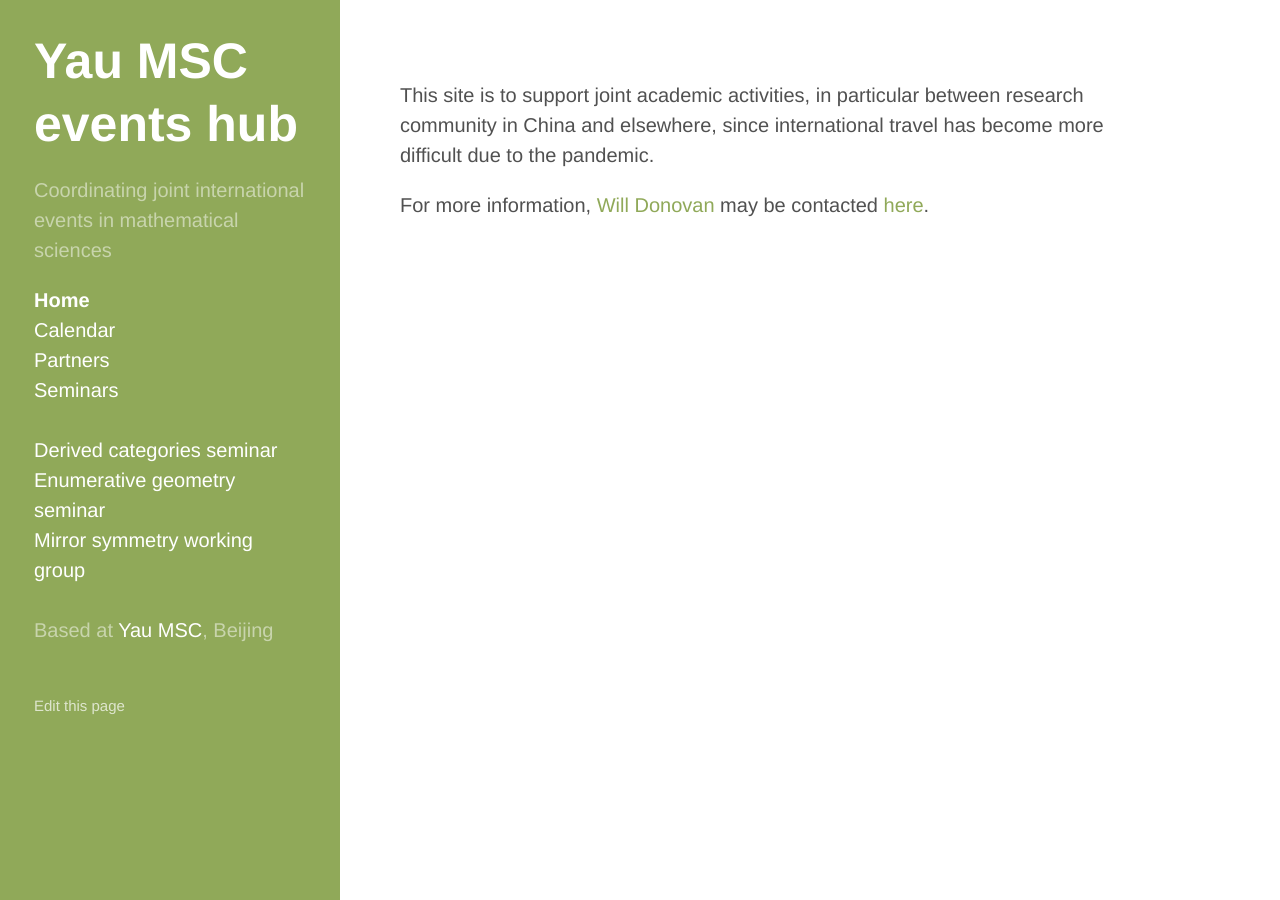
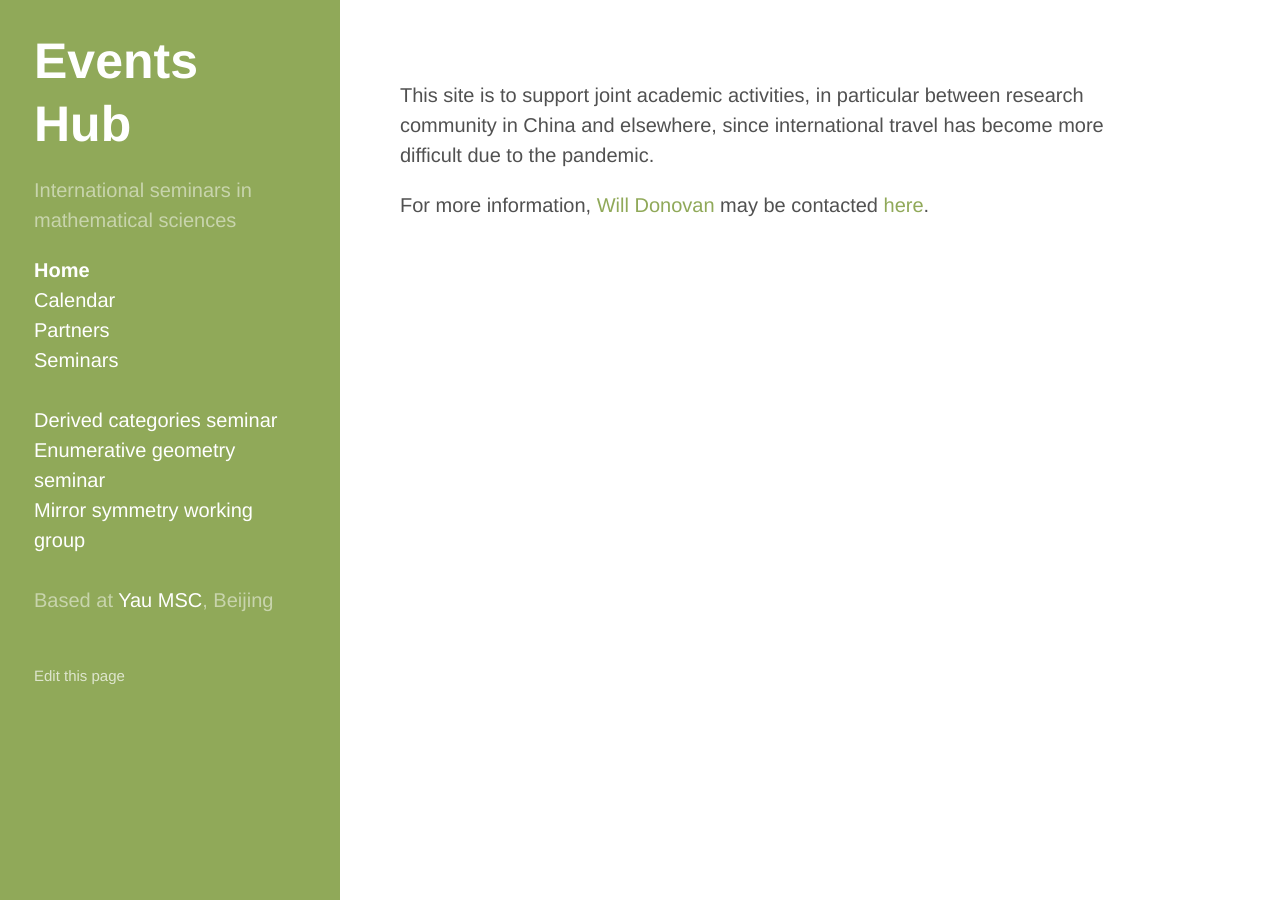
Before and after one commit to yau-msc-events/yau-msc-events.github.io, a Jekyll site: the page built from index.md, in a window 1280 px wide. Built offline with Jekyll 4.4.1, drawn with Linux system fonts in a browser that asks for light colours.

Commit message:
Update _config.yml

```diff
--- a/_config.yml
+++ b/_config.yml
@@ -10,8 +10,8 @@
 baseurl:          /
 
 # Description text
-title:            'Yau MSC events hub'
-description:      'Coordinating joint international events in mathematical sciences'
+title:            'Events Hub'
+description:      'International seminars in mathematical sciences'
 location:         'Based at <a href="http://ymsc.tsinghua.edu.cn/">Yau MSC</a>, Beijing'
 
 
```
